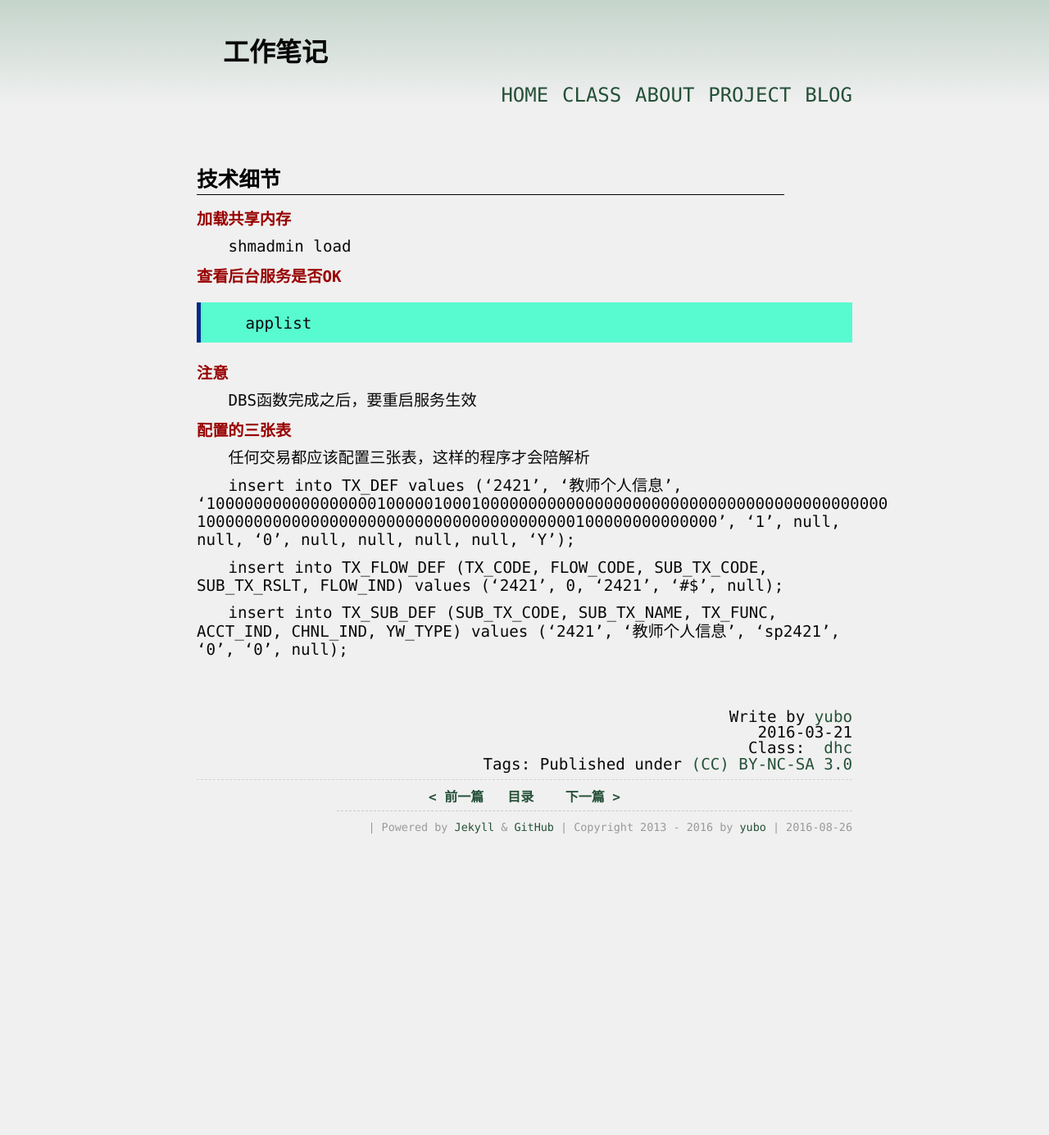
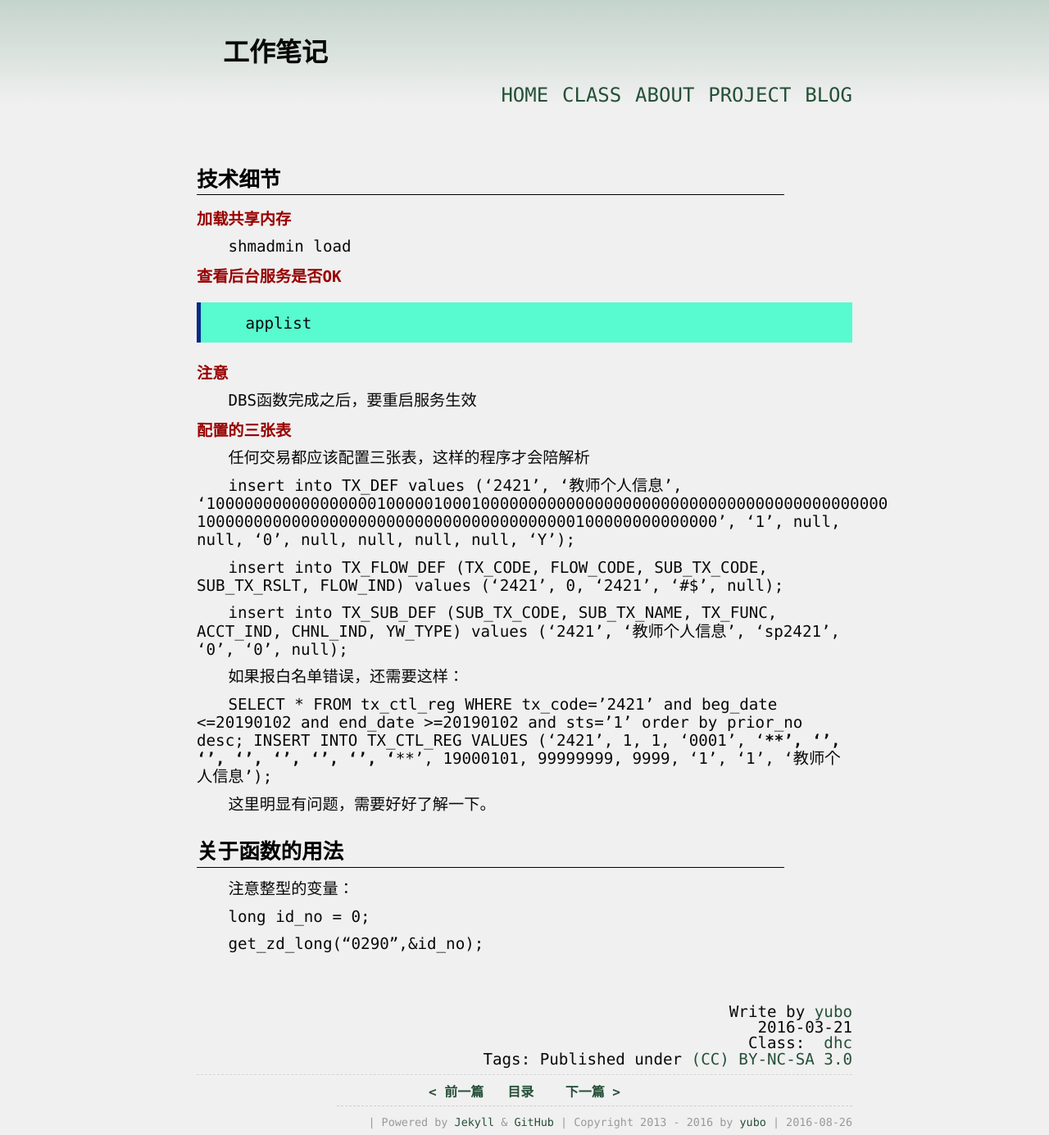
Before and after one commit to yuzibo/yuzibo.github.io, a Jekyll site: the page built from _posts/2016-03-21-dhcc-note.md, in a window 1280 px wide. Shown: the whole page at 82% size. Built offline with Jekyll 4.4.1, drawn with Linux system fonts in a browser that asks for light colours; comment, search, counter and statistics services are not loaded; before the commit the page ends 1025 px from its top, so only the background shows below that.

Commit message:
add new note

```diff
--- a/_posts/2016-03-21-dhcc-note.md
+++ b/_posts/2016-03-21-dhcc-note.md
@@ -33,3 +33,20 @@ insert into TX_DEF  values ('2421', '教师个人信息', '100000000000000000100
 insert into TX_FLOW_DEF (TX_CODE, FLOW_CODE, SUB_TX_CODE, SUB_TX_RSLT, FLOW_IND) values ('2421', 0, '2421', '#$', null);
 
 insert into TX_SUB_DEF (SUB_TX_CODE, SUB_TX_NAME, TX_FUNC, ACCT_IND, CHNL_IND, YW_TYPE) values ('2421', '教师个人信息', 'sp2421', '0', '0', null);
+
+如果报白名单错误，还需要这样：
+
+SELECT * FROM tx_ctl_reg WHERE  tx_code='2421' and beg_date <=20190102 and end_date >=20190102 and sts='1' order by prior_no desc;
+INSERT INTO TX_CTL_REG  VALUES ('2421', 1, 1, '0001', '****', '****', '****', '****', '****', '****', '****', '****', 19000101, 99999999, 9999, '1', '1', '教师个人信息');
+
+这里明显有问题，需要好好了解一下。
+
+
+
+# 关于函数的用法
+
+注意整型的变量：
+
+  long id_no = 0;
+
+  get_zd_long("0290",&id_no);
```
